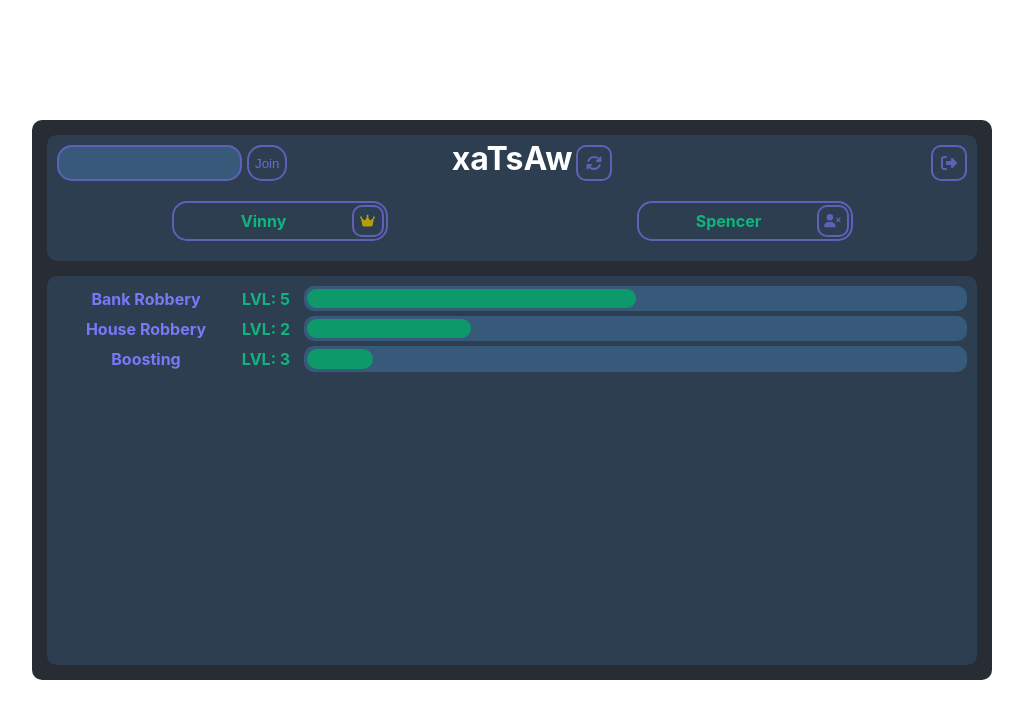
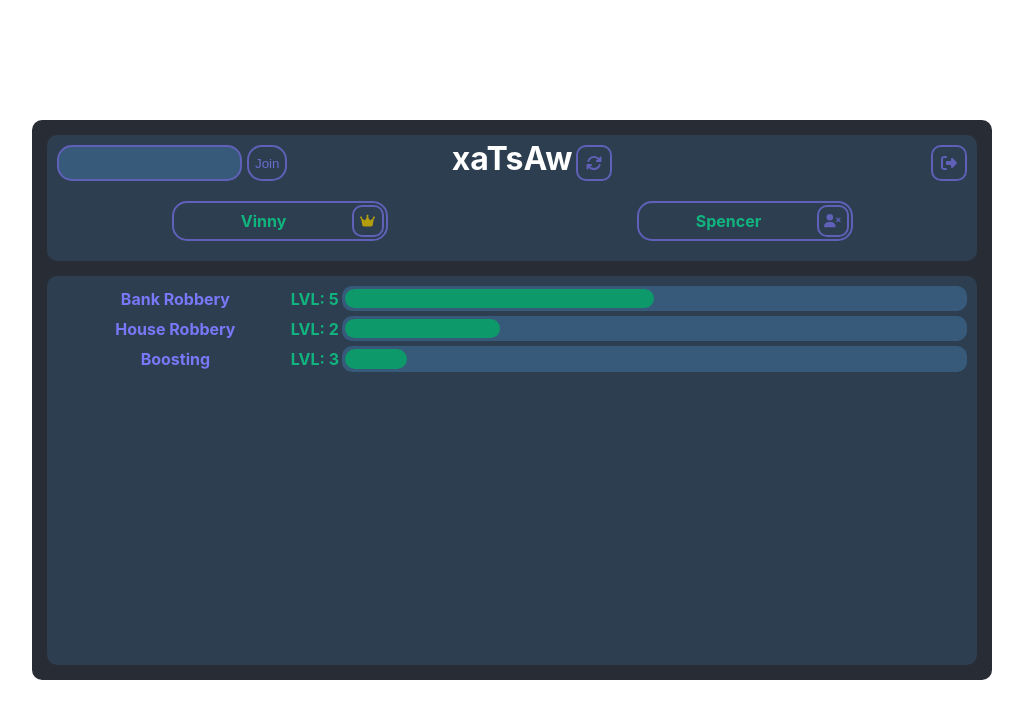
Before and after one commit to VinnyTheLegend/v-rep, a React (Vite) app in the folder web/: page / in a window 1280 px wide. Shown: the top 718 px of the page, without its empty margins (128-1151 px from the left). Built offline with nearby package versions, Linux system fonts and the light colour scheme; no server answers.

Commit message:
rep list item formatting

```diff
--- a/web/src/components/App.css
+++ b/web/src/components/App.css
@@ -210,7 +210,6 @@ pre {
 
 .filler {
   flex-grow: 1;
-  height: 100%;
 }
 
 /* rep list */
@@ -256,7 +255,7 @@ pre {
 }
 
 .rep-item-name {
-  min-width: 15rem;
+  max-width: 25%;
   display: flex;
   flex-wrap: nowrap;
   white-space: nowrap;
@@ -264,7 +263,7 @@ pre {
   align-items: center;
   justify-content: center;
   overflow: auto;
-
+  flex: 1 1 auto;
 }
 
 .rep-item-name>span {
@@ -272,12 +271,12 @@ pre {
   font-weight: bold;
 }
 
-.rep-item-name>span:nth-child(4) {
-  width: 30%;
+.lvl {
+  width: fit-content;
   white-space: nowrap;
   color: rgb(17, 180, 126);
   font-weight: bold;
-  justify-self: flex-end;
+  padding-right: 3px;
 }
 
 .rep-item-bar-container {
--- a/web/src/components/RepItemComponent.tsx
+++ b/web/src/components/RepItemComponent.tsx
@@ -11,9 +11,9 @@ export const RepItemComponent: React.FC<RepItem> = ({ id, lvl, xp }) => {
   return (
     <li key={id} className="rep-item">
       <div className="rep-item-name">
-        <div className="filler"></div>
         <span>{id}</span>
-        <div className="filler"></div>
+      </div>
+      <div className="lvl">
         <span>LVL: {lvl}</span>
       </div>
       <div className="rep-item-bar-container">
--- a/web/src/components/RepList.tsx
+++ b/web/src/components/RepList.tsx
@@ -58,6 +58,16 @@ function fakeData() {
       data: fakepartyupdate,
     },
   ], 10000);
+  fakepartyupdate = {
+    self: {name: "Vinny", cid: 1, citizenid: "asdbcvc"},
+    party: {code: "xaTsAw", leader: "asdbcvc", members: [{name: "Vinny", cid: 1, citizenid: "asdbcvc"}, {name: "Spencer", cid: 2, citizenid: "askdekek"}, {name: "Gio", cid: 3, citizenid: "askdujds"}, {name: "Nimmy", cid: 4, citizenid: "cvsjujds"}]}
+  }
+  debugData([
+    {
+      action: "updateParty",
+      data: fakepartyupdate,
+    },
+  ], 15000);
 }
 
 export type RepData = RepItem[];
```
